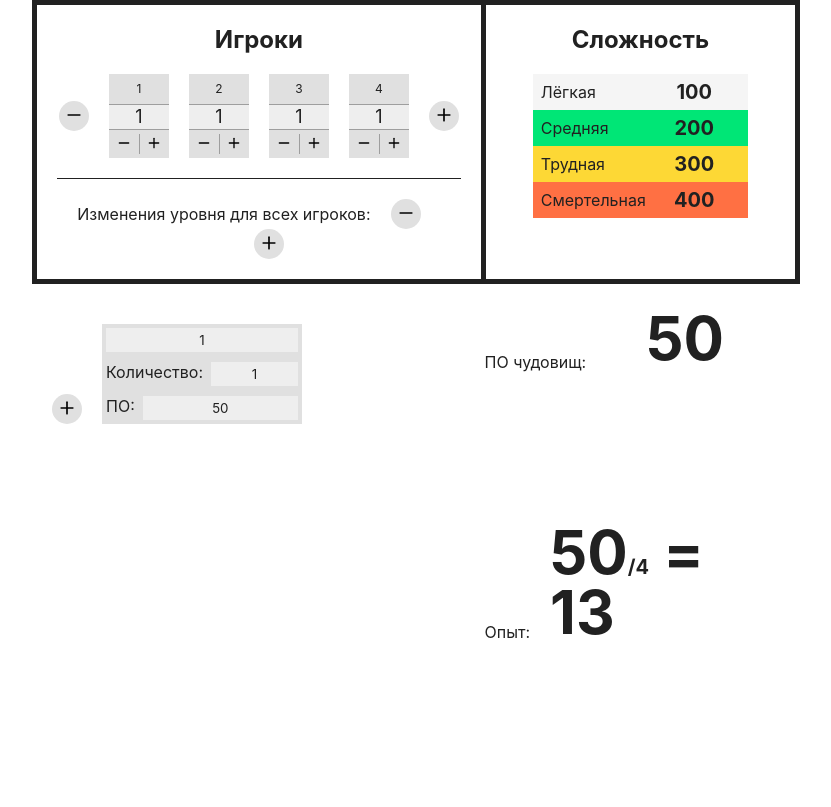
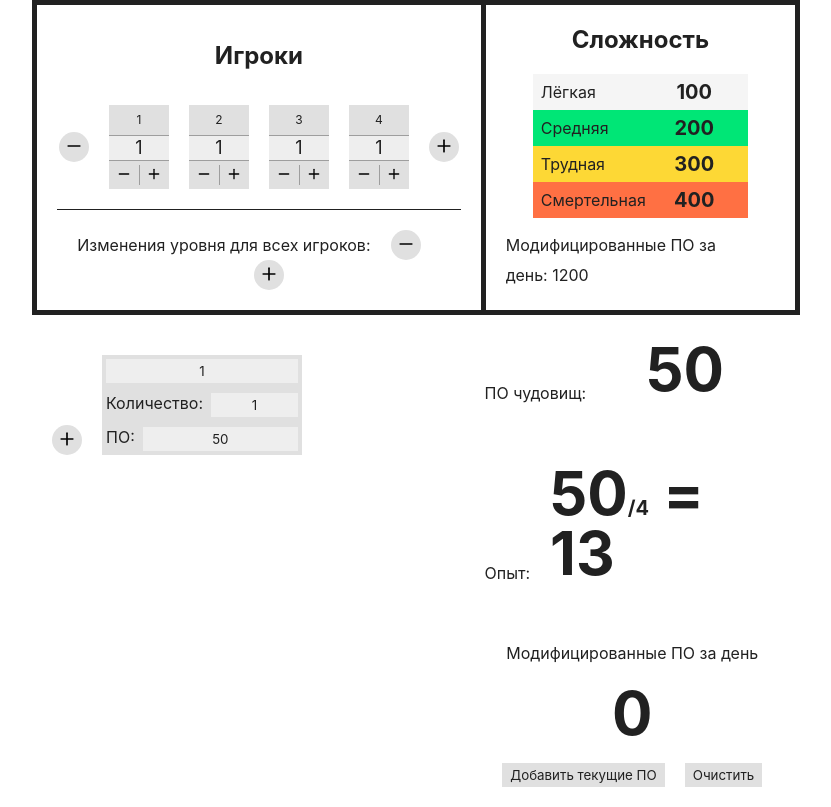
Before and after one commit to Subwan/dnd-fight-calculator, a React (Create React App) app: page / in a window 1280 px wide. Shown: the whole page, without its empty margins (224-1055 px from the left). Built offline with nearby package versions, Linux system fonts and the light colour scheme.

Commit message:
Add EP per day

```diff
--- a/src/components/MonstersCalculation/MonsterResults.jsx
+++ b/src/components/MonstersCalculation/MonsterResults.jsx
@@ -1,12 +1,13 @@
 import React from 'react';
 
-import { calculateMonstersEP, getMonstersEPWithoutMultiplier } from './utils';
+import { calculateMonstersEP } from './utils';
+
+import { MonstersEpPerDay } from './MonstersEpPerDay';
 
 import styles from './styles.module.scss';
 
 export const MonsterResults = ({ players, monsters }) => {
-  const { monstersEP, difficultColorClass } = calculateMonstersEP(monsters, players);
-  const monstersEPWithoutMultiplier = getMonstersEPWithoutMultiplier(monsters);
+  const { monstersEP, difficultColorClass, monstersEPWithoutMultiplier } = calculateMonstersEP(monsters, players);
 
   const expiriencePerPlayer = Math.round(monstersEPWithoutMultiplier / players.length);
 
@@ -26,6 +27,7 @@ export const MonsterResults = ({ players, monsters }) => {
           {` = ${expiriencePerPlayer}`}
         </p>
       </div>
+      <MonstersEpPerDay monstersEP={monstersEP} players={players} />
     </div>
   );
 }
--- /dev/null
+++ b/src/components/MonstersCalculation/MonstersEpPerDay/index.jsx
@@ -0,0 +1,42 @@
+import React, { useState } from 'react';
+
+import { getEpPerDayDifficult } from '../utils';
+
+import { MONSTERS_DEFAULT_EP_PER_DAY } from 'constants/monsters';
+
+import styles from './styles.module.scss';
+
+export const MonstersEpPerDay = ({monstersEP, players}) => {
+  const [monsterEpPerDay, setmonsterEpPerDay] = useState(MONSTERS_DEFAULT_EP_PER_DAY);
+
+  const epPerDayDifficult = getEpPerDayDifficult(players, monsterEpPerDay);
+
+  const onAddClick = () => {
+    const newMonsterEpPerDay = monsterEpPerDay + monstersEP;
+
+    setmonsterEpPerDay(newMonsterEpPerDay);
+  };
+
+  const onDeleteClick = () => setmonsterEpPerDay(MONSTERS_DEFAULT_EP_PER_DAY);
+
+  return (
+    <div className={styles.epRow}>
+      <h4 className={styles.title}>Модифицированные ПО за день</h4>
+      <p className={`${styles.mainText} ${epPerDayDifficult}`}>{monsterEpPerDay}</p>
+      <div className={styles.buttonsBlock}>
+        <button
+          className={`${styles.epButton} ${styles.marginRight}`}
+          onClick={onAddClick}
+        >
+          Добавить текущие ПО
+        </button>
+        <button
+          className={styles.epButton}
+          onClick={onDeleteClick}
+        >
+          Очистить
+        </button>
+      </div>
+    </div>
+  );
+}
--- /dev/null
+++ b/src/components/MonstersCalculation/MonstersEpPerDay/styles.module.scss
@@ -0,0 +1,41 @@
+@import 'assets/colors';
+@import 'assets/fonts';
+
+
+.epRow {
+  display: flex;
+  flex-flow: column nowrap;
+  align-items: center;
+  margin-top: 60px;
+
+  .title {
+    margin: 0 0 20px 0;
+    font-weight: normal;
+  }
+
+  .buttonsBlock {
+    display: flex;
+    flex-flow: row nowrap;
+    margin-top: 20px;
+
+    .epButton {
+      padding: 4px 8px 4px 8px;
+      border: none;
+      cursor: pointer;
+      background-color: $gray300;
+      font-family: $main-font-family;
+      color: $black;
+    }
+
+    .marginRight {
+      margin-right: 20px;
+    }
+  }
+
+  .mainText {
+    margin: 0;
+    font-size: 60px;
+    line-height: 60px;
+    font-weight: bold;
+  }
+}
--- a/src/components/MonstersCalculation/styles.module.scss
+++ b/src/components/MonstersCalculation/styles.module.scss
@@ -114,6 +114,6 @@ $mosterCardHeight: 100px;
   }
 
   .experience {
-    margin-top: 150px;
+    margin-top: 60px;
   }
 }
--- a/src/components/MonstersCalculation/utils.js
+++ b/src/components/MonstersCalculation/utils.js
@@ -1,4 +1,4 @@
-import { difficultCalculate } from 'utils/calculation';
+import { difficultCalculate, epPerDayCalculate } from 'utils/calculation';
 
 import { FIGHT_DIFFICULT_TYPE, PLAYERS_COUNT_LEVELS } from 'constants/players';
 import { BUTTON_TYPE } from 'constants/common';
@@ -38,7 +38,7 @@ const monstersMultiplier = (value, count, playersLength) => {
   };
 };
 
-export const getMonstersEPWithoutMultiplier = (monsters) => (
+const getMonstersEPWithoutMultiplier = (monsters) => (
   monsters.reduce((acc, currentValue) => (
     acc + currentValue.EP * currentValue.number
     ), 0)
@@ -46,12 +46,16 @@ export const getMonstersEPWithoutMultiplier = (monsters) => (
 
 const getMostersEp = (monsters, playersLength) => {
   const monstersEPWithoutMultiplier = getMonstersEPWithoutMultiplier(monsters);
-
   const monstersCount = monsters.reduce((acc, currentValue) => (
     acc + currentValue.number
     ), 0);
 
-  return monstersMultiplier(monstersEPWithoutMultiplier, monstersCount, playersLength);
+  const monstersEP = monstersMultiplier(monstersEPWithoutMultiplier, monstersCount, playersLength);
+
+  return {
+    monstersEP,
+    monstersEPWithoutMultiplier,
+  };
 };
 
 const getDifficultColorClass = (players, monstersEP) => {
@@ -65,10 +69,10 @@ const getDifficultColorClass = (players, monstersEP) => {
 };
 
 export const calculateMonstersEP = (monsters, players) => {
-  const monstersEP = getMostersEp(monsters, players.length);
+  const {monstersEP, monstersEPWithoutMultiplier} = getMostersEp(monsters, players.length);
   const difficultColorClass = getDifficultColorClass(players, monstersEP);
 
-  return { monstersEP, difficultColorClass };
+  return { monstersEP, difficultColorClass, monstersEPWithoutMultiplier };
 };
 
 export const changeMonstersCount = (monsters, type) => {
@@ -89,3 +93,9 @@ export const changeMonstersCount = (monsters, type) => {
 
   return newMonsters;
 };
+
+export const getEpPerDayDifficult = (players, monsterEpPerDay) => {
+  const epPerDay = epPerDayCalculate(players);
+
+  return epPerDay < monsterEpPerDay ? FIGHT_DIFFICULT_TYPE.DEADLY : '';
+};
--- a/src/components/PlayersCalculation/ResultsBlock.jsx
+++ b/src/components/PlayersCalculation/ResultsBlock.jsx
@@ -1,12 +1,21 @@
 import React from 'react';
+
+import { epPerDayCalculate } from 'utils/calculation';
 
 import { ResultTable } from './ResultTable';
 
 import styles from './styles.module.scss';
 
-export const ResultsBlock = (props) => (
-  <div className={styles.resultBlock}>
-    <h2 className={styles.resultsHeader}>Сложность</h2>
-    <ResultTable {...props} />
-  </div>
-);
+export const ResultsBlock = (props) => {
+  const epPerDay = epPerDayCalculate(props.players);
+
+ return (
+    <div className={styles.resultBlock}>
+      <h2 className={styles.resultsHeader}>Сложность</h2>
+      <ResultTable {...props} />
+      <div className={styles.epPerDayBlock}>
+        <p className={styles.levelsInfo}>{`Модифицированные ПО за день: ${epPerDay}`}</p>
+      </div>
+    </div>
+  );
+}
--- a/src/components/PlayersCalculation/styles.module.scss
+++ b/src/components/PlayersCalculation/styles.module.scss
@@ -39,13 +39,13 @@ $playerBlockWidth: 60%;
     justify-content: center;
     border-top: 1px solid $black;
     padding-top: 20px;
+  }
+}
 
-    .levelsInfo {
-      margin: 0 20px 0 0;
-      font-size: 16px;
-      line-height: 30px;
-    }
-  }
+.levelsInfo {
+  margin: 0 20px 0 0;
+  font-size: 16px;
+  line-height: 30px;
 }
 
 .resultBlock {
@@ -61,6 +61,10 @@ $playerBlockWidth: 60%;
   .resultsHeader {
     margin: 0 0 20px 0;
   }
+
+  .epPerDayBlock {
+    margin-top: 12px;
+  }
 }
 
 .add {
--- a/src/constants/monsters.js
+++ b/src/constants/monsters.js
@@ -15,6 +15,8 @@ export const DEFAULT_MONSTER = {
 export const DEFAULT_MONSETS = [{...DEFAULT_MONSTER}];
 
 export const MONSTER_MIN_COUNT = 1;
+
+export const MONSTERS_DEFAULT_EP_PER_DAY = 0;
 
 export const MONSTERS_MULTIPLIERS = {
   1: {
--- a/src/constants/players.js
+++ b/src/constants/players.js
@@ -52,4 +52,27 @@ export const FIGHT_DIFFICULT_PER_LVL = {
   18: { easy: 2100, medium: 4200, hard: 6300, deadly: 9500 },
   19: { easy: 2400, medium: 4900, hard: 7300, deadly: 10900 },
   20: { easy: 2800, medium: 5700, hard: 8500, deadly: 12700 },
-}
+};
+
+export const IMPROVED_EP_PER_DAY = {
+  1: 300,
+  2: 600,
+  3: 1200,
+  4: 1700,
+  5: 3500,
+  6: 4000,
+  7: 5000,
+  8: 6000,
+  9: 7500,
+  10: 9000,
+  11: 10500,
+  12: 11500,
+  13: 13500,
+  14: 15000,
+  15: 18000,
+  16: 20000,
+  17: 25000,
+  18: 27000,
+  19: 30000,
+  20: 40000,
+};
--- a/src/pages/MainPage/styles.module.scss
+++ b/src/pages/MainPage/styles.module.scss
@@ -9,7 +9,7 @@
   }
 }
 
-@media screen and (max-width: 600px) {
+@media screen and (max-width: 1090px) {
   .mainPage {
     width: 100%;
   }
--- a/src/utils/calculation.js
+++ b/src/utils/calculation.js
@@ -1,5 +1,9 @@
-import { FIGHT_DIFFICULT_PER_LVL } from 'constants/players';
+import { FIGHT_DIFFICULT_PER_LVL, IMPROVED_EP_PER_DAY } from 'constants/players';
 
 export const difficultCalculate = (players, type) => (
    players.reduce((acc, currentValue) => acc + FIGHT_DIFFICULT_PER_LVL[currentValue][type], 0)
 );
+
+export const epPerDayCalculate = (players) => (
+   players.reduce((acc, currentValue) => acc + IMPROVED_EP_PER_DAY[currentValue], 0)
+);
```
